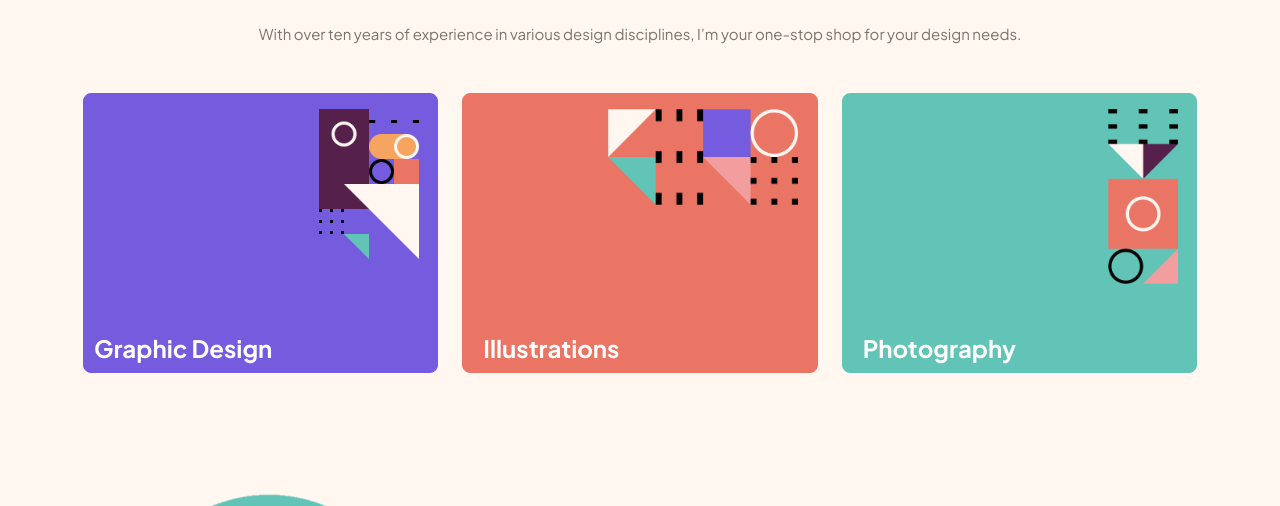
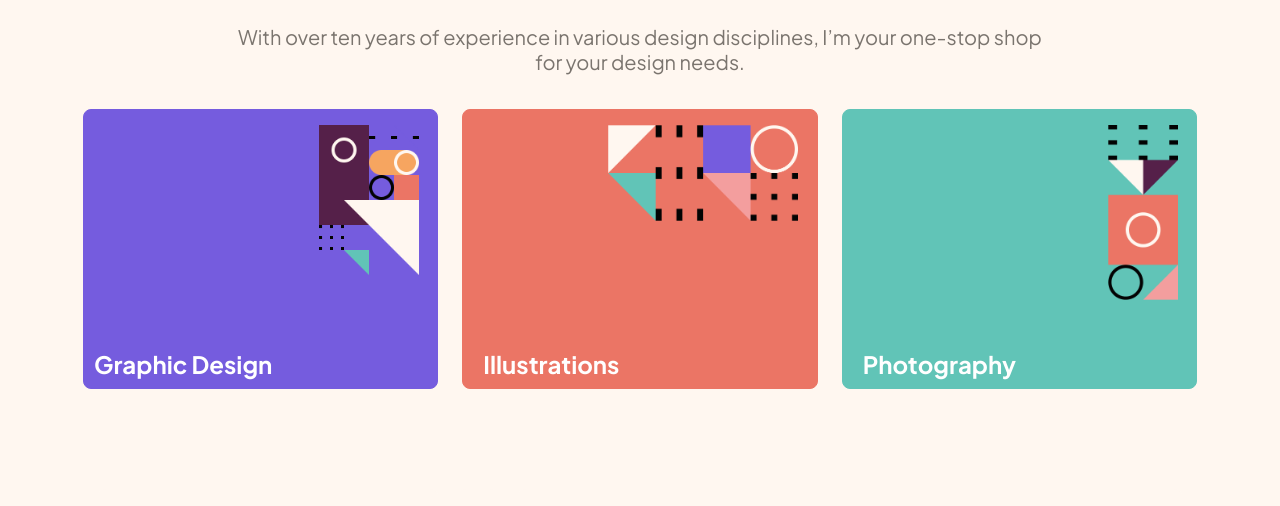
Before and after one commit to Agustin-Arriaga/FDWA, a plain HTML site: page FlexBox/index.html in a window 1280 px wide. Shown: the part 215-721 px from the top of the page. Drawn offline with Linux system fonts and the light colour scheme.

Commit message:
modificacion img

```diff
--- a/FlexBox/styles.css
+++ b/FlexBox/styles.css
@@ -39,8 +39,10 @@ body {
 
   .text-content p {
     color: #7A746E;
-    font-size: 15px;
+    font-size: 20px;
     padding: 5px 90px 5px 90px;
+    max-width: 1200px;
+    margin: 0 auto;
   }
 
   .image-container {
@@ -48,6 +50,8 @@ body {
     gap: 24px;
     padding: 20px 75px;
     height: 280px;
+    max-width: 1200px;
+    margin: 0 auto;
   }
 
   .image-container a {
@@ -63,6 +67,7 @@ body {
     background-color: #755CDE;
     border-radius: 8px;
     border-color: #755CDE;
+    overflow: hidden;
   }
 
 
@@ -82,6 +87,7 @@ body {
     background-color: #EB7565;
     border-radius: 8px;
     border-color: #EB7565;
+    overflow: hidden;
   }
 
   #cajita2 h2{
@@ -100,6 +106,7 @@ body {
     border-radius: 8px;
     background-color: #61C4B7;
     border-color: #61C4B7;
+    overflow: hidden;
   }
 
   #cajita3 h2{
```
